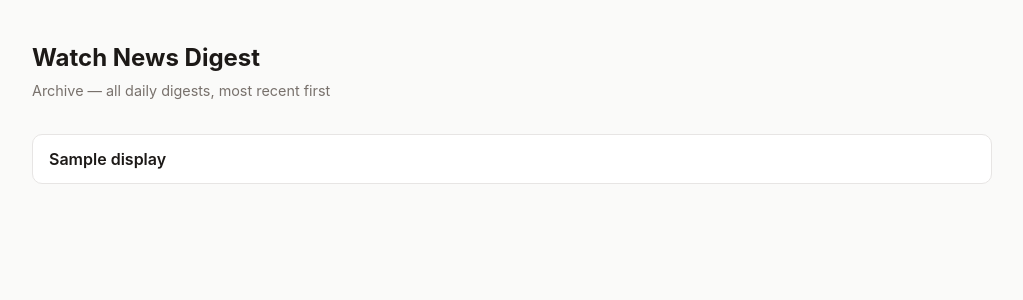
After one commit to roman807/watch_news, a Python web app: template templates/archive_index.html.j2 in a window 1280 px wide. The commit adds this page. Shown: the top 300 px of the page, without its empty margins (128-1151 px from the left). Run offline with Jinja, Linux system fonts and the light colour scheme; the template is opened without the code that fills it: most values are stand-ins (such as "Sample title", 1, 10 or a date in 2020).

Commit message:
Add automated daily run + GitHub Pages archive
Adds a GitHub Actions workflow that runs the digest daily at 6pm CET/CEST
(DST-safe via dual cron triggers + a guard step) and publishes it to a
GitHub Pages docs/ folder with a chronological archive index. Extracts
shared CSS into a template partial so the new archive page matches the
digest's look, and stops gitignoring data/seen.db so dedup state survives
across the ephemeral CI runners.

Co-Authored-By: Claude Sonnet 5 <noreply@anthropic.com>

```diff
--- /dev/null
+++ b/templates/_style.html.j2
@@ -0,0 +1,116 @@
+<style>
+  :root {
+    --bg: #fafaf9;
+    --card: #ffffff;
+    --text: #1c1917;
+    --muted: #78716c;
+    --border: #e7e5e4;
+    --accent: #4702ad;
+  }
+  @media (prefers-color-scheme: dark) {
+    :root {
+      --bg: #1c1917;
+      --card: #292524;
+      --text: #f5f5f4;
+      --muted: #a8a29e;
+      --border: #44403c;
+      --accent: #a78bfa;
+    }
+  }
+  * { box-sizing: border-box; }
+  html { scroll-behavior: smooth; }
+  body {
+    margin: 0;
+    padding: 2.5rem 1.25rem;
+    background: var(--bg);
+    color: var(--text);
+    font-family: -apple-system, BlinkMacSystemFont, "Segoe UI", sans-serif;
+    line-height: 1.5;
+  }
+  .container { max-width: 960px; margin: 0 auto; }
+  header { margin-bottom: 2rem; }
+  h1 { font-size: 1.5rem; margin: 0 0 0.25rem; }
+  .meta { color: var(--muted); font-size: 0.9rem; }
+  .layout { display: flex; align-items: flex-start; gap: 2.5rem; }
+  .sidebar {
+    flex: 0 0 160px;
+    position: sticky;
+    top: 2rem;
+    display: flex;
+    flex-direction: column;
+    gap: 0.3rem;
+  }
+  .sidebar a {
+    color: var(--muted);
+    text-decoration: none;
+    font-size: 0.88rem;
+    padding: 0.3rem 0 0.3rem 0.65rem;
+    border-left: 2px solid var(--border);
+  }
+  .sidebar a:hover { color: var(--accent); border-left-color: var(--accent); }
+  .wrap { flex: 1 1 auto; min-width: 0; max-width: 720px; }
+  @media (max-width: 780px) {
+    .layout { flex-direction: column; }
+    .sidebar {
+      position: static;
+      flex-direction: row;
+      flex-wrap: wrap;
+      gap: 0.4rem 1rem;
+      padding-bottom: 0.75rem;
+      margin-bottom: 1rem;
+      border-bottom: 1px solid var(--border);
+    }
+    .sidebar a { border-left: none; padding: 0.15rem 0; }
+  }
+  h2.section {
+    font-size: 1.2rem;
+    margin: 2.5rem 0 1rem;
+    padding-bottom: 0.4rem;
+    border-bottom: 2px solid var(--accent);
+    scroll-margin-top: 1rem;
+  }
+  ul.summary-bullets {
+    background: var(--card);
+    border: 1px solid var(--border);
+    border-radius: 10px;
+    margin: 0;
+    padding: 0.9rem 1.1rem 0.9rem 2rem;
+  }
+  ul.summary-bullets li { margin-bottom: 0.55rem; }
+  ul.summary-bullets li:last-child { margin-bottom: 0; }
+  .bullet-links { margin-left: 0.4rem; font-size: 0.85rem; }
+  .bullet-links a { color: var(--accent); text-decoration: none; }
+  .bullet-links a:hover { text-decoration: underline; }
+  .bullet-links .sep { color: var(--muted); margin: 0 0.3rem; }
+  .empty { color: var(--muted); font-style: italic; }
+  .group {
+    background: var(--card);
+    border: 1px solid var(--border);
+    border-radius: 10px;
+    padding: 0.85rem 1.1rem;
+    margin-bottom: 0.6rem;
+  }
+  .group .heading { font-weight: 600; }
+  .group .heading .sources { font-weight: 400; color: var(--muted); font-size: 0.85rem; }
+  .group .note { margin: 0.3rem 0 0; color: var(--muted); font-size: 0.9rem; }
+  .group .models { margin: 0.3rem 0 0; color: var(--muted); font-size: 0.9rem; }
+  .group .links { margin-top: 0.4rem; font-size: 0.9rem; }
+  .group .links a { color: var(--accent); text-decoration: none; }
+  .group .links a:hover { text-decoration: underline; }
+  .group .links .sep { color: var(--muted); margin: 0 0.35rem; }
+  .group ul.specs { margin: 0.5rem 0 0; padding-left: 1.15rem; font-size: 0.88rem; }
+  .group ul.specs li { margin-bottom: 0.15rem; }
+  ul.archive-list { list-style: none; margin: 0; padding: 0; }
+  ul.archive-list li { margin-bottom: 0.5rem; }
+  ul.archive-list a {
+    display: block;
+    background: var(--card);
+    border: 1px solid var(--border);
+    border-radius: 10px;
+    padding: 0.75rem 1rem;
+    color: var(--text);
+    text-decoration: none;
+    font-weight: 600;
+  }
+  ul.archive-list a:hover { border-color: var(--accent); color: var(--accent); }
+</style>
--- /dev/null
+++ b/templates/archive_index.html.j2
@@ -0,0 +1,26 @@
+<!doctype html>
+<html lang="en">
+<head>
+<meta charset="utf-8">
+<title>Watch News Digest — Archive</title>
+{% include "_style.html.j2" %}
+</head>
+<body>
+<div class="container">
+  <header>
+    <h1>Watch News Digest</h1>
+    <div class="meta">Archive — all daily digests, most recent first</div>
+  </header>
+
+  {% if entries %}
+    <ul class="archive-list">
+      {% for entry in entries %}
+        <li><a href="{{ entry.filename }}">{{ entry.display }}</a></li>
+      {% endfor %}
+    </ul>
+  {% else %}
+    <p class="empty">No digests published yet.</p>
+  {% endif %}
+</div>
+</body>
+</html>
```
Also changed, not shown: src/watch_news/digest.py (+50 -4 lines), src/watch_news/main.py (+14 -3 lines), templates/digest.html.j2 (+9 -108 lines), .github/workflows/daily-digest.yml (added), README.md, 1 other file.
